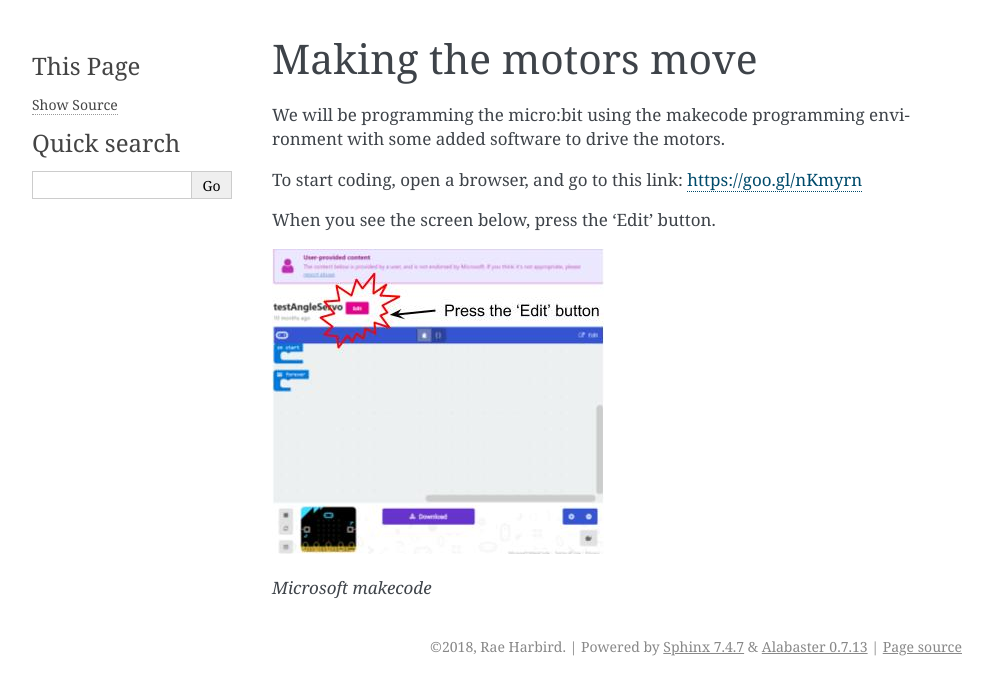
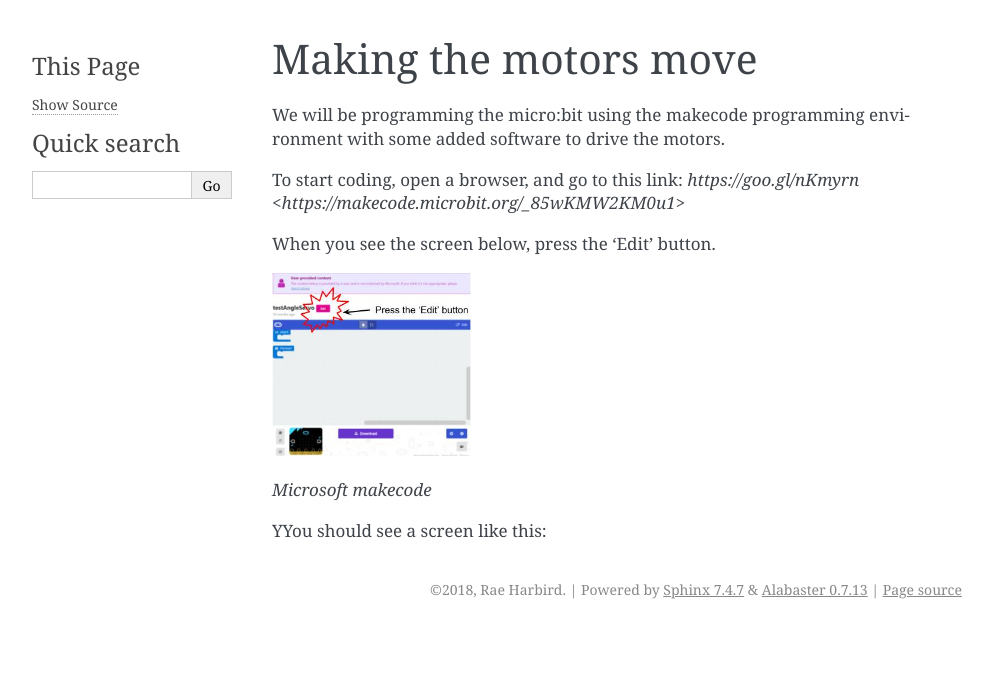
Before and after one commit to rharbird/ucl-microbit-robotics-readthedocs, a Sphinx documentation site: the page built from source/code.rst, in a window 1280 px wide. Shown: the top 695 px of the page, without its empty margins (148-1140 px from the left). Built offline with Sphinx 7.4.7, drawn with Linux system fonts in a browser that asks for light colours; pages that are not in the unit, such as notebooks, are missing from menus.

Commit message:
Improve link and and description

```diff
--- a/source/code.rst
+++ b/source/code.rst
@@ -4,9 +4,12 @@
 We will be programming the micro:bit using the makecode programming environment with some added software to drive
 the motors.
 
-To start coding, open a browser, and go to this link: https://goo.gl/nKmyrn
+To start coding, open a browser, and go to this link: `https://goo.gl/nKmyrn <https://makecode.microbit.org/_85wKMW2KM0u1>`
 
 When you see the screen below, press the 'Edit' button.
 
 .. image:: pictures/OpenPXT.jpg
+  :scale: 60%
 *Microsoft makecode*
+
+YYou should see a screen like this:
```
